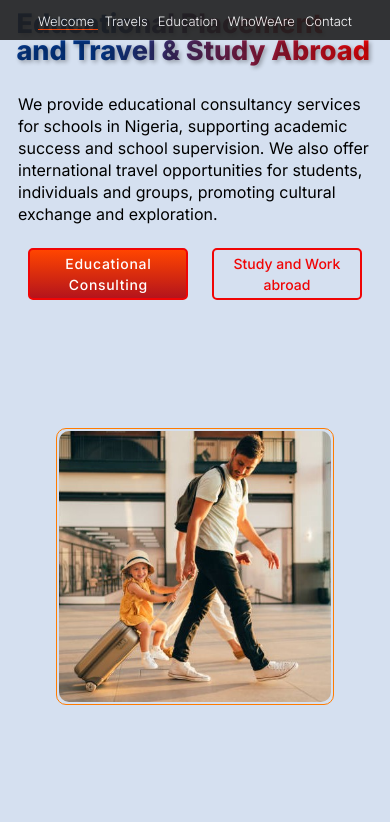
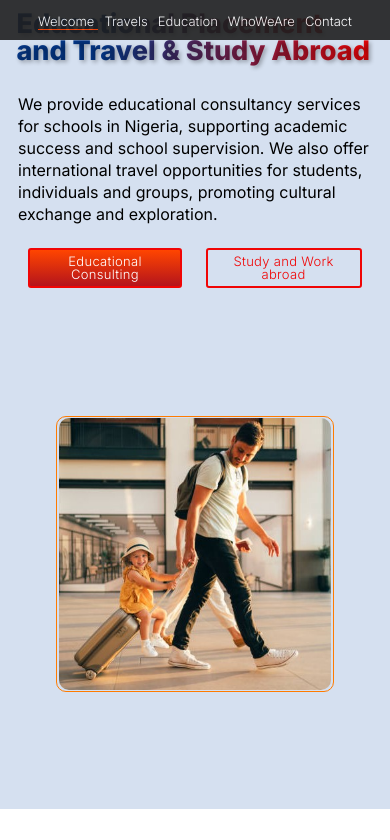
Before and after one commit to VictorKingsHub/consults, a Next.js app: page / in a window 390 px wide. Shown: the top 840 px of the page. Built offline with nearby package versions, Linux system fonts and the light colour scheme.

Commit message:
Mobile nav sticky position

```diff
--- a/components/reusable/button/Button.module.css
+++ b/components/reusable/button/Button.module.css
@@ -7,14 +7,17 @@
     font-size: 14px;
     letter-spacing: .7px;
     border: 2px solid var(--red);
+
+    @media (max-width: 768px) {
+            font-weight: 300;
+            font-size: 13px;
+            border-radius: 3px;
+            letter-spacing: .3px;
+            line-height: .8rem;
+            padding: 5px;
+    }
 }
 
-@media (max-width: 768px) {
-    .buttonBackground {
-        font-weight: 500;
-        padding: 3px 5px;
-    }
-}
 
 .buttonBackground:hover {
     color: var(--white);
@@ -24,21 +27,24 @@
 
 }
 
-@media (max-width: 768px) {
-    .buttonBackground {
-        font-weight: 500;
-    }
-}
-
 .button {
     background-color: transparent;
     border: 2px solid var(--red);
-
     color: var(--red);
     border-radius: 5px;
     padding: 4px 8px;
     font-weight: 600;
     font-size: 14px;
+
+    @media (max-width: 768px) {
+        font-weight: 300;
+        font-size: 13px;
+        border-radius: 3px;
+        letter-spacing: .3px;
+        line-height: .8rem;
+        padding: 5px;
+    }
+
 }
 
 .button:hover {
@@ -46,10 +52,3 @@
     background-color: var(--orange);
     border: 2px solid var(--orange);
 }
-
-@media (max-width: 768px) {
-    .button {
-        font-weight: 500;
-        padding: 3px 5px;
-    }
-}
```
